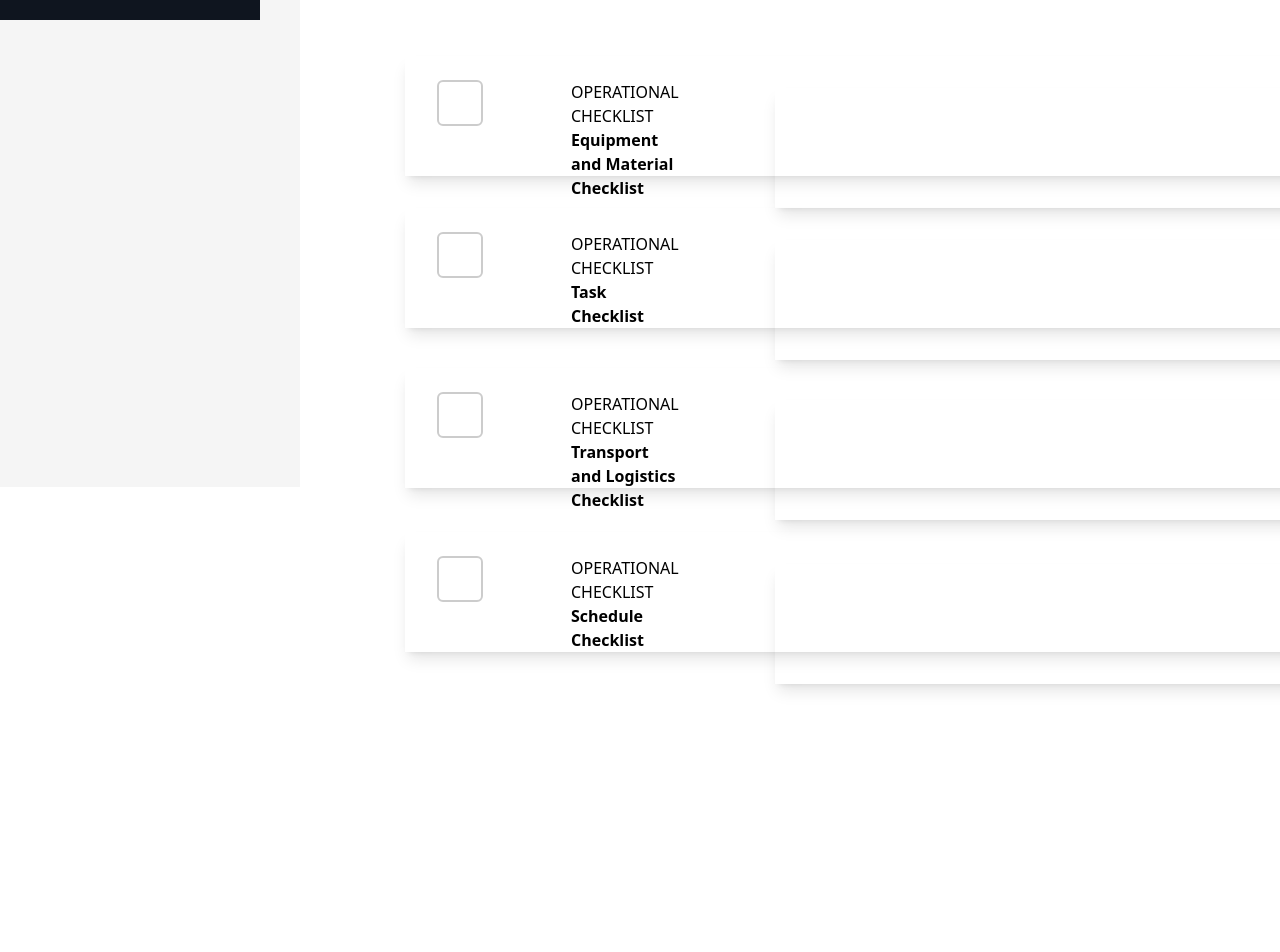
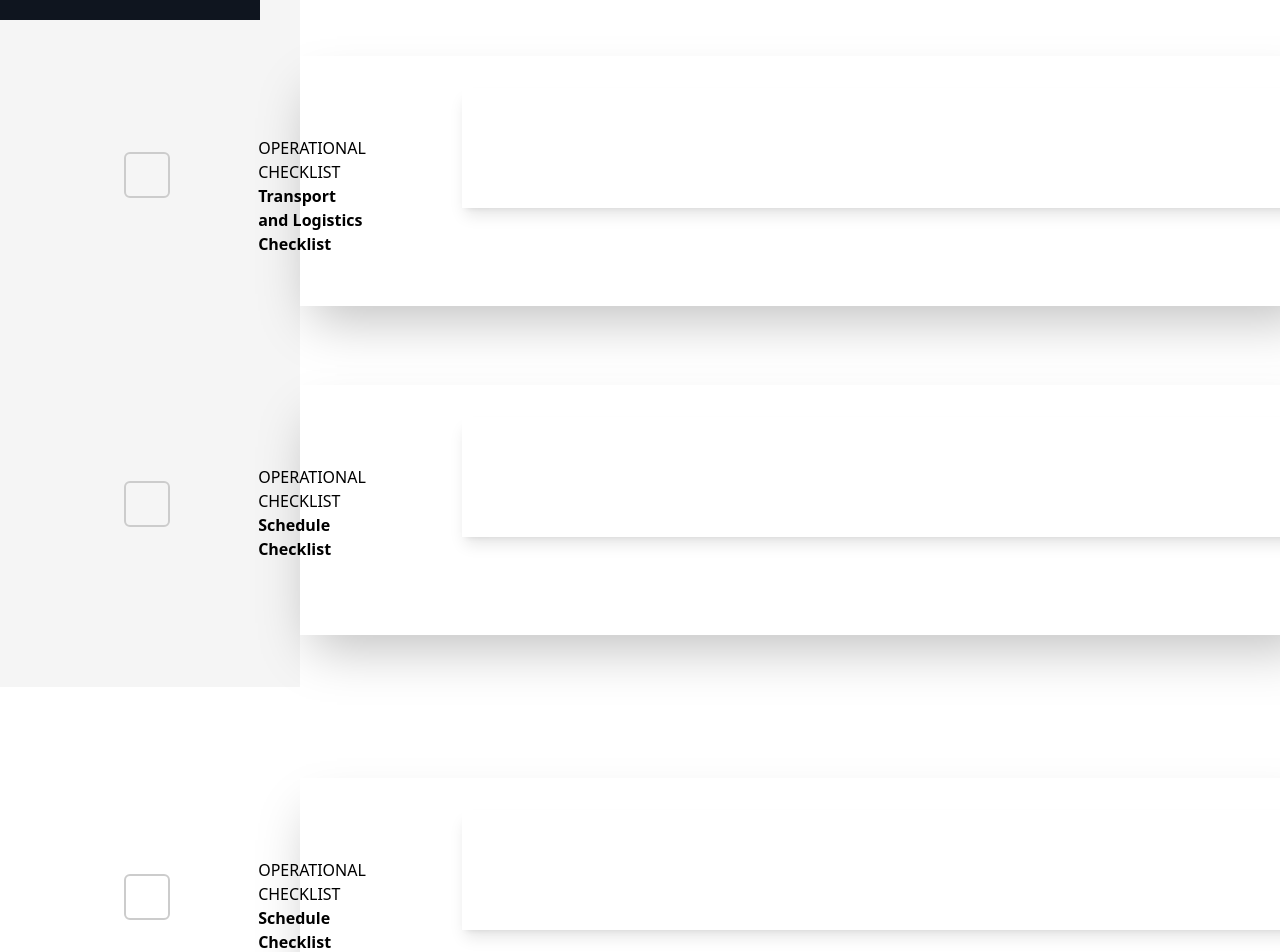
Before and after one commit to dhira75x/field-ops, a Vue app: page /pages/MyWorkPlace in a window 1280 px wide. Shown: the part 780-1732 px from the top of the page. Built offline with nearby package versions, Linux system fonts and the light colour scheme.

Commit message:
my new commit

```diff
--- a/src/components/MyWorkPlace.vue
+++ b/src/components/MyWorkPlace.vue
@@ -1,5 +1,5 @@
 <template>
-  <div class="w-full h-[1000px] bg-white">
+  <div class="w-full h-[1200px] bg-white">
     <div class="mb-4 bg-gray-200">
       <nav class="mt-1 p-2 border text-black-300 w-full flex flex-row rounded-md">
         <div class="grid grid-cols-1">
@@ -121,11 +121,11 @@
         </div>
       </div>
 
-      <div class="w-full my-20">
-        <form class="w-full h-[1200px] mx-20 justify-items-center">
-          <div class="shadow-lg w-[970px] h-[120px] mx-24">
+      <div class="w-full my-20 justify-center">
+        <form class="w-full h-[2300px] flex-col justify-start items-center gap-[15px] inline-flex">
+          <div class="shadow-2xl w-full h-[250px] mx-28 justify-items-center">
             <div class="flex flex-row">
-              <div class="mx-8 my-6">
+              <div class="mx-8 my-24 cursor-pointer">
                 <svg
                   width="102"
                   height="46"
@@ -145,117 +145,7 @@
                 </svg>
               </div>
 
-              <div class="my-6 justify-start">
-                <div class="font-light font-['Source Sans Pro']">OPERATIONAL CHECKLIST</div>
-                <div class="font-semibold font-['Source Sans Pro']">
-                  Equipment and Material Checklist
-                </div>
-              </div>
-              <button
-                @click="visibilityToggle"
-                class="text-[black] items-center my-11 absolute left-[1380px]"
-                id="dropdownDefaultCheckbox"
-                data-dropdown-toggle="dropdownDefaultCheckbox"
-                type="button"
-              >
-                <svg
-                  width="28"
-                  height="14"
-                  viewBox="0 0 28 14"
-                  fill="none"
-                  xmlns="http://www.w3.org/2000/svg"
-                >
-                  <path
-                    d="M25 1L13 13L1 1"
-                    stroke="black"
-                    stroke-width="2"
-                    stroke-linecap="round"
-                    stroke-linejoin="round"
-                  />
-                </svg>
-              </button>
-              <div>
-                <CheckList />
-              </div>
-            </div>
-          </div>
-          <div class="shadow-lg w-[970px] h-[120px] my-8 mx-24">
-            <div class="flex flex-row">
-              <div class="mx-8 my-6">
-                <svg
-                  width="102"
-                  height="46"
-                  viewBox="0 0 102 46"
-                  fill="none"
-                  xmlns="http://www.w3.org/2000/svg"
-                >
-                  <rect
-                    x="1"
-                    y="1"
-                    width="44"
-                    height="44"
-                    rx="5"
-                    stroke="#CCCCCC"
-                    stroke-width="2"
-                  />
-                </svg>
-              </div>
-
-              <div class="my-6 justify-start">
-                <div class="font-light font-['Source Sans Pro']">OPERATIONAL CHECKLIST</div>
-                <div class="font-semibold font-['Source Sans Pro']">Task Checklist</div>
-              </div>
-
-              <button
-                @click="visibilityToggle"
-                class="text-[black] items-center my-11 absolute left-[1380px]"
-                id="dropdownDefaultCheckbox"
-                data-dropdown-toggle="dropdownDefaultCheckbox"
-              >
-                <svg
-                  width="28"
-                  height="14"
-                  viewBox="0 0 28 14"
-                  fill="none"
-                  xmlns="http://www.w3.org/2000/svg"
-                >
-                  <path
-                    d="M25 1L13 13L1 1"
-                    stroke="black"
-                    stroke-width="2"
-                    stroke-linecap="round"
-                    stroke-linejoin="round"
-                  />
-                </svg>
-              </button>
-              <div>
-                <CheckList />
-              </div>
-            </div>
-          </div>
-          <div class="shadow-lg w-[970px] h-[120px] my-10 mx-24">
-            <div class="flex flex-row">
-              <div class="mx-8 my-6">
-                <svg
-                  width="102"
-                  height="46"
-                  viewBox="0 0 102 46"
-                  fill="none"
-                  xmlns="http://www.w3.org/2000/svg"
-                >
-                  <rect
-                    x="1"
-                    y="1"
-                    width="44"
-                    height="44"
-                    rx="5"
-                    stroke="#CCCCCC"
-                    stroke-width="2"
-                  />
-                </svg>
-              </div>
-
-              <div class="my-6 justify-start">
+              <div class="my-20 justify-start">
                 <div class="font-light font-['Source Sans Pro']">OPERATIONAL CHECKLIST</div>
                 <div class="font-semibold font-['Source Sans Pro']">
                   Transport and Logistics Checklist
@@ -289,9 +179,9 @@
               </div>
             </div>
           </div>
-          <div class="shadow-lg w-[970px] h-[120px] my-11 mx-24">
+          <div class="shadow-2xl w-full h-[250px] mx-28 my-16 justify-items-center">
             <div class="flex flex-row">
-              <div class="mx-8 my-6">
+              <div class="mx-8 my-24">
                 <svg
                   width="102"
                   height="46"
@@ -311,7 +201,115 @@
                 </svg>
               </div>
 
-              <div class="my-6 justify-start">
+              <div class="my-20 justify-start">
+                <div class="font-light font-['Source Sans Pro']">OPERATIONAL CHECKLIST</div>
+                <div class="font-semibold font-['Source Sans Pro']">Schedule Checklist</div>
+              </div>
+
+              <button
+                @click="visibilityToggle"
+                class="text-[black] items-center my-11 absolute left-[1380px]"
+                id="dropdownDefaultCheckbox"
+                data-dropdown-toggle="dropdownDefaultCheckbox"
+              >
+                <svg
+                  width="28"
+                  height="14"
+                  viewBox="0 0 28 14"
+                  fill="none"
+                  xmlns="http://www.w3.org/2000/svg"
+                >
+                  <path
+                    d="M25 1L13 13L1 1"
+                    stroke="black"
+                    stroke-width="2"
+                    stroke-linecap="round"
+                    stroke-linejoin="round"
+                  />
+                </svg>
+              </button>
+              <div>
+                <CheckList />
+              </div>
+            </div>
+          </div>
+          <div class="shadow-2xl w-full h-[250px] mx-28 my-16 justify-items-center">
+            <div class="flex flex-row">
+              <div class="mx-8 my-24">
+                <svg
+                  width="102"
+                  height="46"
+                  viewBox="0 0 102 46"
+                  fill="none"
+                  xmlns="http://www.w3.org/2000/svg"
+                >
+                  <rect
+                    x="1"
+                    y="1"
+                    width="44"
+                    height="44"
+                    rx="5"
+                    stroke="#CCCCCC"
+                    stroke-width="2"
+                  />
+                </svg>
+              </div>
+
+              <div class="my-20 justify-start">
+                <div class="font-light font-['Source Sans Pro']">OPERATIONAL CHECKLIST</div>
+                <div class="font-semibold font-['Source Sans Pro']">Schedule Checklist</div>
+              </div>
+
+              <button
+                @click="visibilityToggle"
+                class="text-[black] items-center my-11 absolute left-[1380px]"
+                id="dropdownDefaultCheckbox"
+                data-dropdown-toggle="dropdownDefaultCheckbox"
+              >
+                <svg
+                  width="28"
+                  height="14"
+                  viewBox="0 0 28 14"
+                  fill="none"
+                  xmlns="http://www.w3.org/2000/svg"
+                >
+                  <path
+                    d="M25 1L13 13L1 1"
+                    stroke="black"
+                    stroke-width="2"
+                    stroke-linecap="round"
+                    stroke-linejoin="round"
+                  />
+                </svg>
+              </button>
+              <div>
+                <CheckList />
+              </div>
+            </div>
+          </div>
+          <div class="shadow-2xl w-full h-[250px] mx-28 my-16 justify-items-center">
+            <div class="flex flex-row">
+              <div class="mx-8 my-24">
+                <svg
+                  width="102"
+                  height="46"
+                  viewBox="0 0 102 46"
+                  fill="none"
+                  xmlns="http://www.w3.org/2000/svg"
+                >
+                  <rect
+                    x="1"
+                    y="1"
+                    width="44"
+                    height="44"
+                    rx="5"
+                    stroke="#CCCCCC"
+                    stroke-width="2"
+                  />
+                </svg>
+              </div>
+
+              <div class="my-20 justify-start">
                 <div class="font-light font-['Source Sans Pro']">OPERATIONAL CHECKLIST</div>
                 <div class="font-semibold font-['Source Sans Pro']">Schedule Checklist</div>
               </div>
--- a/src/components/ScheduleList1.vue
+++ b/src/components/ScheduleList1.vue
@@ -1,8 +1,8 @@
 <template>
   <div class="h-[930]">
-    <div class="h-[464px] w-full">
+    <div class="h-[464px] w-screen">
       <div>
-        <AssignmentDate7 class="w-full" />
+        <AssignmentDate7 class="w-screen" />
       </div>
 
       <table
--- a/src/components/ScheduleList2.vue
+++ b/src/components/ScheduleList2.vue
@@ -1,7 +1,7 @@
 <template>
-  <div class="h-[464px] w-full">
+  <div class="h-[464px] w-screen">
     <div>
-      <AssignmentDate7 class="w-full" />
+      <AssignmentDate7 class="w-screen" />
     </div>
 
     <table
--- a/src/pages/MyWorkPlace.vue
+++ b/src/pages/MyWorkPlace.vue
@@ -1,5 +1,6 @@
 <script setup>
 import AppHorizontalNavigation from '@/components/AppHorizontalNavigation.vue'
+import AppVerticalNavigation from '../components/AppVerticalNavigation.vue'
 import DashboardTab from '../components/DashboardTab.vue'
 import MyWorkPlace from '../components/MyWorkPlace.vue'
 </script>
@@ -10,6 +11,7 @@ import MyWorkPlace from '../components/MyWorkPlace.vue'
       <template v-slot:main-content>
         <main class="min-h-screen w-full bg-[#F5F5F5] pl-[260px]">
           <AppHorizontalNavigation />
+          <AppVerticalNavigation />
           <DashboardTab class="my-10 mx-10" />
           <MyWorkPlace class="my-20 mx-10" />
         </main>
```
Also changed, not shown: src/pages/ObligationSchedule.vue (+13 -12 lines).
